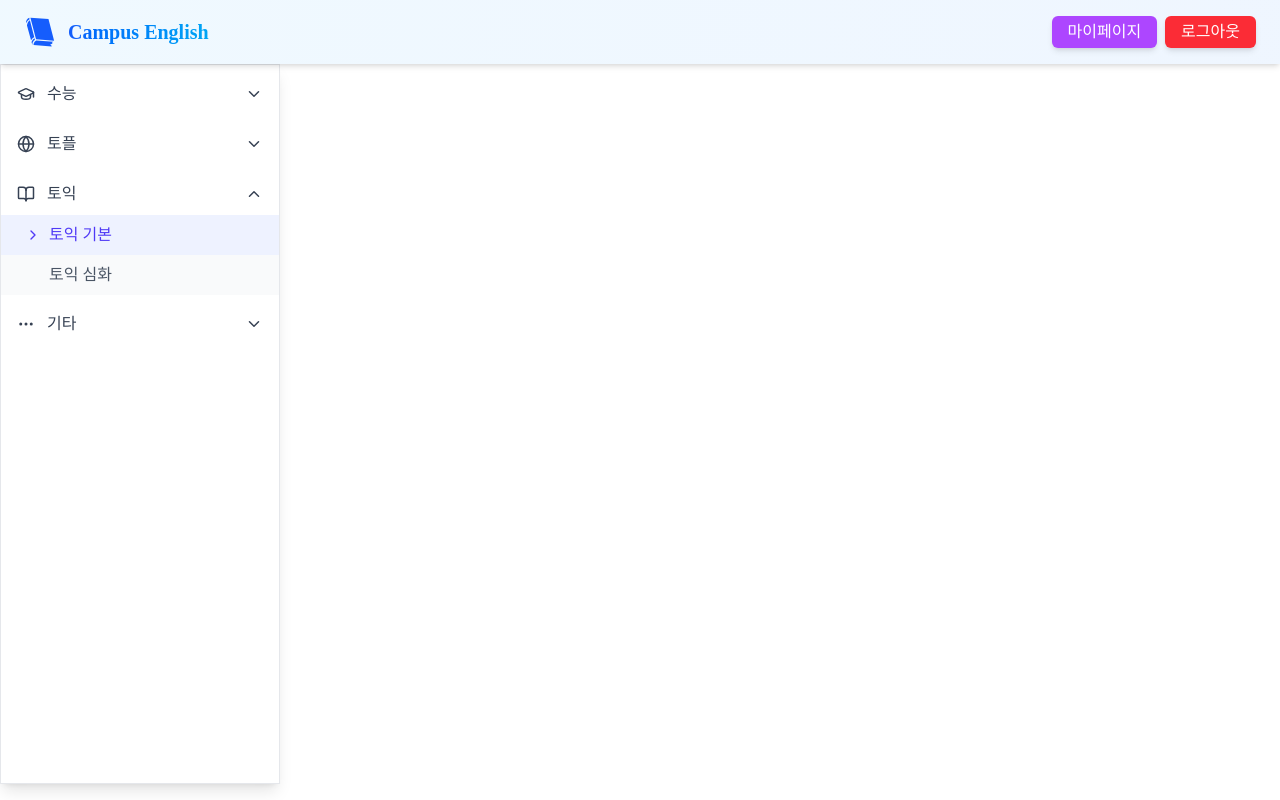
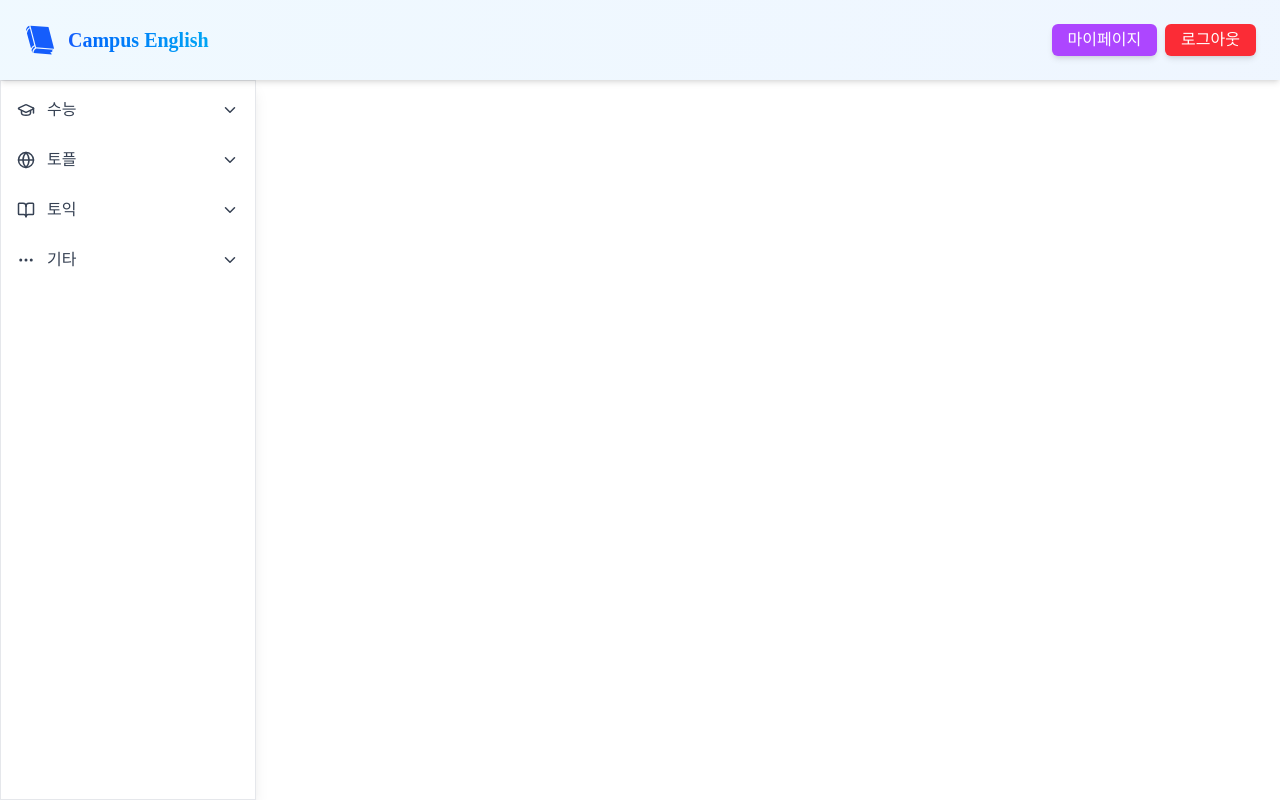
Before and after one commit to jeha0714/2025_SMU_SoftwareEngineering, a React (Vite) app in the folder front/: page / in a window 1280 px wide. Built offline with nearby package versions, Linux system fonts and the light colour scheme; sample sign-in values are in the browser's storage.

Commit message:
Revise: Sidebar UX

```diff
--- a/front/src/components/Navbar.tsx
+++ b/front/src/components/Navbar.tsx
@@ -46,7 +46,7 @@ export default function Navbar() {
   }
 
   return (
-    <nav className="w-full py-4 px-6 flex justify-between items-center bg-gradient-to-r from-sky-50 to-blue-50 shadow-md sticky top-0 z-50">
+    <nav className="w-full h-[10vh] py-4 px-6 flex justify-between items-center bg-gradient-to-r from-sky-50 to-blue-50 shadow-md sticky top-0 z-50">
       <Link
         to={"/"}
         className="flex flex-row justify-center items-center text-xl font-bold transition-transform duration-300 hover:scale-105"
--- a/front/src/components/Side.tsx
+++ b/front/src/components/Sidebar.tsx
@@ -7,23 +7,22 @@ import {
   Globe,
   BookOpen,
   MoreHorizontal,
+  Dot,
 } from "lucide-react";
 
 export default function Sidebar() {
-  const [openMenus, setOpenMenus] = useState({
-    토익: true,
-  });
+  const [openMenus, setOpenMenus] = useState<Record<string, boolean>>({});
 
-  const [activeItem, setActiveItem] = useState("토익 기본");
+  const [activeItem, setActiveItem] = useState<string>("");
 
-  const toggleMenu = (menu) => {
+  const toggleMenu = (menu: string) => {
     setOpenMenus((prev) => ({
       ...prev,
       [menu]: !prev[menu],
     }));
   };
 
-  const handleItemClick = (item) => {
+  const handleItemClick = (item: string) => {
     setActiveItem(item);
   };
 
@@ -45,7 +44,6 @@ export default function Sidebar() {
   const menuItems = [
     {
       name: "수능",
-      hasSubmenu: true,
       submenu: [
         "토익 기본",
         "토익 심화",
@@ -63,51 +61,40 @@ export default function Sidebar() {
     },
     {
       name: "토플",
-      hasSubmenu: true,
       submenu: ["토익 기본", "토익 심화"],
     },
     {
       name: "토익",
-      hasSubmenu: true,
       submenu: ["토익 기본", "토익 심화"],
     },
     {
       name: "기타",
-      hasSubmenu: true,
       submenu: ["비지니스 기본 이래용 과연 그럴까요? 후후하하하", "일상 영어"],
     },
   ];
 
   return (
-    <aside className="w-70 h-full bg-white shadow-lg  overflow-y-auto border border-gray-200">
+    <aside className="w-64 h-full bg-white shadow-lg  overflow-y-auto border border-gray-200">
       <div className="py-2">
         {menuItems.map((item) => (
           <div key={item.name} className="mb-2">
             <button
-              onClick={() =>
-                item.hasSubmenu
-                  ? toggleMenu(item.name)
-                  : handleItemClick(item.name)
-              }
-              className={`w-full flex items-center justify-between px-4 py-3 hover:bg-gray-100 transition-colors ${
-                !item.hasSubmenu && activeItem === item.name
-                  ? "bg-indigo-100 text-indigo-600 font-medium"
-                  : "text-gray-700"
-              }`}
+              onClick={() => toggleMenu(item.name)}
+              className={`w-full flex items-center justify-between px-4 py-3 hover:bg-gray-100 transition-colors text-gray-700`}
             >
               <div className="flex items-center gap-3">
                 {renderIcon(item.name)}
                 <span>{item.name}</span>
               </div>
-              {item.hasSubmenu &&
-                (openMenus[item.name] ? (
-                  <ChevronUp size={18} />
-                ) : (
-                  <ChevronDown size={18} />
-                ))}
+              {openMenus[item.name] ? (
+                <ChevronUp size={18} />
+              ) : (
+                <ChevronDown size={18} />
+              )}
             </button>
 
-            {item.hasSubmenu && openMenus[item.name] && (
+            {/* menu 내부 단어장 list */}
+            {openMenus[item.name] && (
               <div className="flex flex-col bg-gray-50">
                 {item.submenu.map((subItem) => (
                   <button
@@ -124,7 +111,7 @@ export default function Sidebar() {
                         {activeItem === subItem ? (
                           <ChevronRight size={16} className="text-indigo-600" />
                         ) : (
-                          <span />
+                          <Dot className="text-gray-600" />
                         )}
                       </span>
                       <span>{subItem}</span>
--- a/front/src/layout/RootLayout.tsx
+++ b/front/src/layout/RootLayout.tsx
@@ -1,7 +1,7 @@
 import { Navigate, Outlet, useLocation } from "react-router-dom";
 import { useAuth } from "../context/AuthContext";
 import Navbar from "../components/Navbar";
-import Side from "../components/Side";
+import Sidebar from "../components/Sidebar";
 
 export default function RootLayout() {
   const { isLogin } = useAuth();
@@ -23,7 +23,7 @@ export default function RootLayout() {
         ) : (
           <>
             {/* Side 컴포넌트는 로그인된 경우에만 표시 */}
-            {isLogin && <Side />}
+            {isLogin && <Sidebar />}
             <Outlet />
           </>
         )}
```
